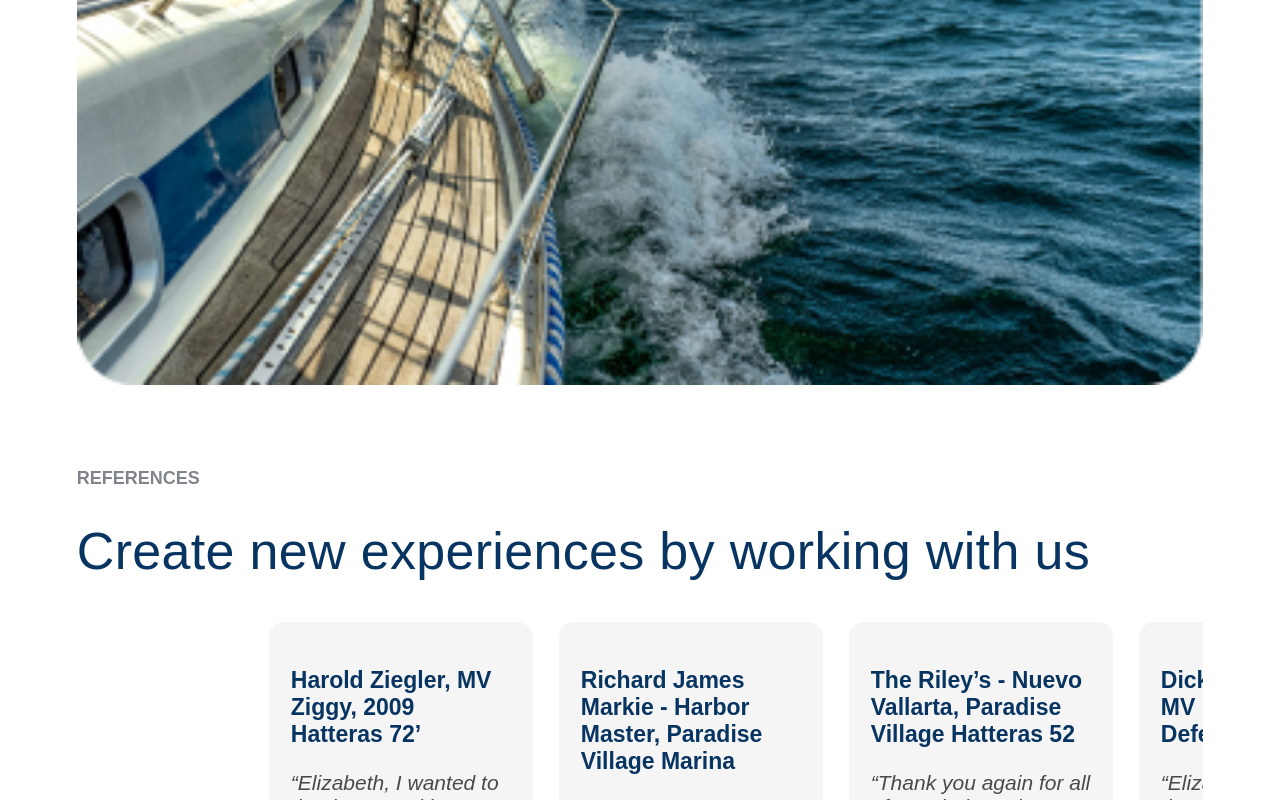
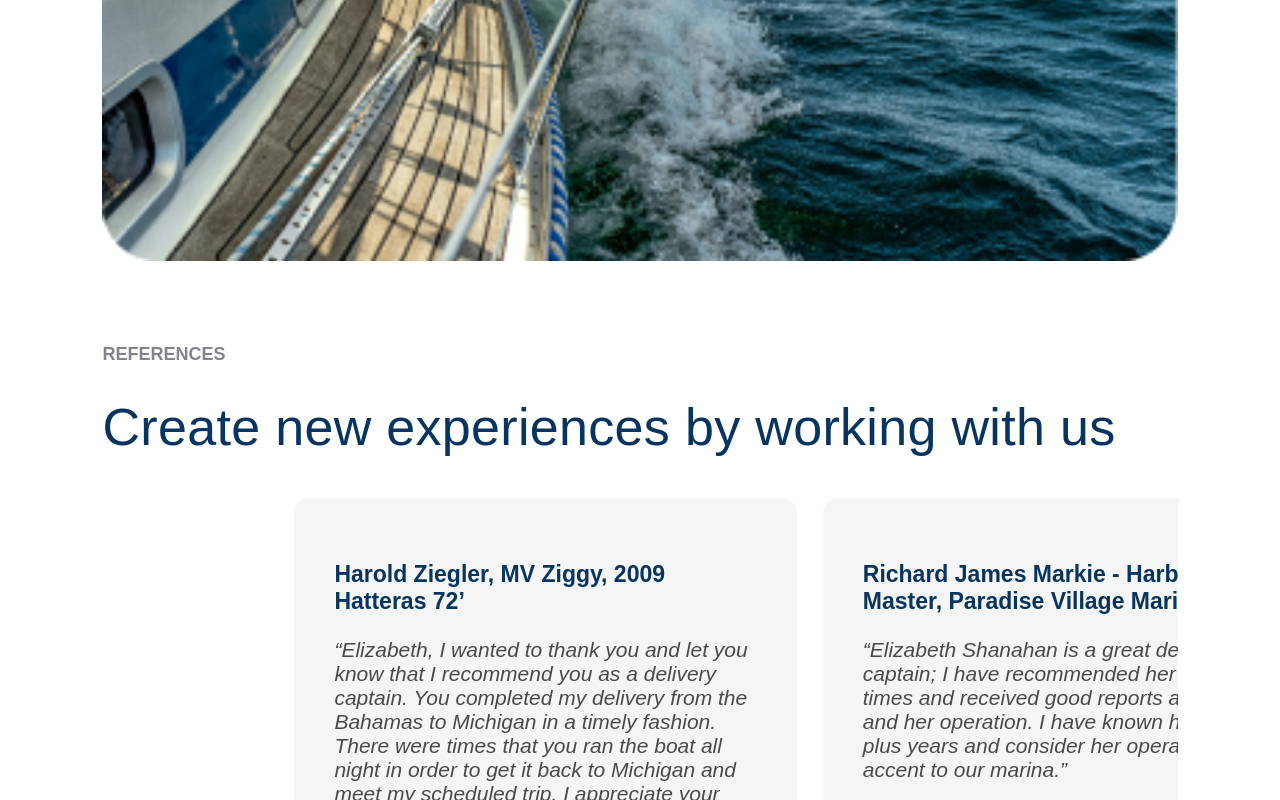
Before and after one commit to justinait/e2yacht, a React (Vite) app: page / in a window 1280 px wide. Shown: the part 4879-5679 px from the top of the page. Built offline with nearby package versions, Linux system fonts and the light colour scheme; a web font is replaced by a local one.

Commit message:
tablet services gral 1024

```diff
--- a/src/Components/Contact/Contact.css
+++ b/src/Components/Contact/Contact.css
@@ -168,3 +168,9 @@
         width: 40% !important;
     }
 }
+
+@media(min-width: 1000px){
+    .contactHero {
+        margin: 0px 8%;
+    }
+}
--- a/src/Components/Home/Hero.css
+++ b/src/Components/Home/Hero.css
@@ -77,6 +77,9 @@ a {
     }
 }
 @media (min-width:1000px){
+    .heroHome {
+        margin: 0px 8%;
+    }
     .heroDescription {
         margin: 2rem 0;
     }
--- a/src/Components/Home/References.css
+++ b/src/Components/Home/References.css
@@ -46,3 +46,9 @@
         font-size: var(--fontSize-12px);
     }
 }
+@media(min-width:1000px){
+    .referenceCard {
+        max-width: unset;
+        padding: 40px;
+    }
+}
--- a/src/index.css
+++ b/src/index.css
@@ -139,13 +139,10 @@ h2 {
   }
 }
 @media (min-width: 1000px) {
-  /* h1 {
-    font-size: clamp(40px, 6.8vw, 64px);
-  } */
-  /* voy cambiando 18 y 14 */
+
   :root {
     --fontSize-30px: clamp(40px, 7vw, 52px);
-    --fontSize-20px: clamp(22px, 4vw, 32px);
+    --fontSize-20px: clamp(30px, 4vw, 38px);
     --fontSize-18px: clamp(26px, 2.8vw, 28px);
     --fontSize-16px: clamp(17px, 3vw, 19px);
     --fontSize-14px: clamp(15px, 2.8vw, 23px);
@@ -153,6 +150,10 @@ h2 {
     --fontSize-12px-services: clamp(12.5px, 2.2vw, 15px);
     --fontSize-12px: clamp(15px, 2vw, 21px);
     --fontSize-10px: clamp(10.5px, 2vw, 12px);
+  }
+
+  .homeContainers {
+    padding: 0px 8% 3%;
   }
   .heroImages {
     /* padding: 8% 8% 0;
```
